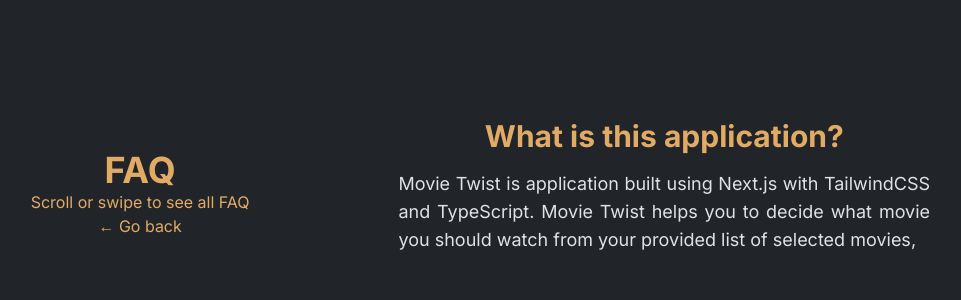
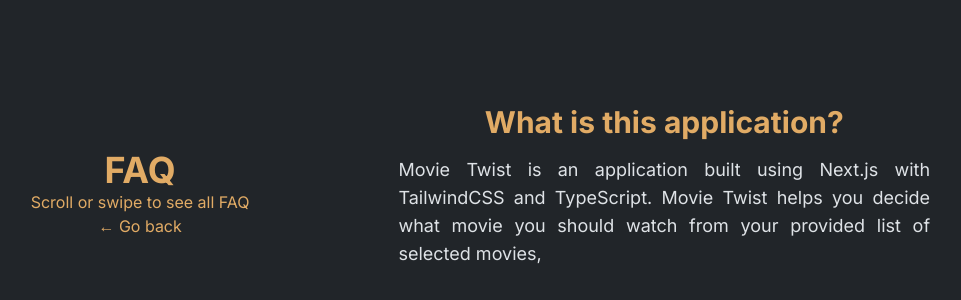
Before and after one commit to ognjeeen/movie-twist, a Next.js app: page /faq in a window 1280 px wide. Shown: the part 214-514 px from the top of the page, without its empty margins (217-1178 px from the left). Built offline with nearby package versions, Linux system fonts and the light colour scheme.

Commit message:
fixed faq text typo

```diff
--- a/components/FAQSection.tsx
+++ b/components/FAQSection.tsx
@@ -12,24 +12,24 @@
   {
     question: 'What is this application?',
     answer:
-      'Movie Twist is application built using Next.js with TailwindCSS and TypeScript. Movie Twist helps you to decide what movie you should watch from your provided list of selected movies,',
+      'Movie Twist is an application built using Next.js with TailwindCSS and TypeScript. Movie Twist helps you decide what movie you should watch from your provided list of selected movies,',
   },
   {
     question: 'How do I use this application?',
-    answer: `You can use this application by searching movies (using their full name) and adding them to selected list. When you find a movie you want to add in selected list, just click on it and it will be automatically selected. After that, all you have to do is click on 'Random Movie' button. After that just wait for application to give you random movie from list that you created,`,
+    answer: `You can use this application by searching for movies (using their full name) and adding them to the selected list. When you find a movie you want to add to the selected list, just click on it and it will be automatically selected. After that, all you have to do is click on the 'Random Movie' button and wait for the application to give you a random movie from the list you created,`,
   },
   {
     question: 'Is Movie Twist only available for movies?',
     answer:
-      'No. With Movie Twist you can also search for short movies, anime series as well as anime movies. ',
+      'No. With Movie Twist, you can also search for tv series, short movies, anime series, as well as anime movies.',
   },
   {
     question: 'What is anime mode?',
-    answer: `Well, you need to try it out and see for yourself :). Maybe it will spawn emo girl or boy next to you if you turn this option on. Jokes aside, it's just a theme :),`,
+    answer: `Well, you need to try it out and see for yourself :). Maybe it will spawn an emo girl or boy next to you if you turn this option on. Jokes aside, it's just a theme :),`,
   },
   {
     question: 'Can I give contribution to Movie Twist?',
-    answer: `Yes! Any help is really appreciated. You can help me in two ways, first way is to help me with development and the second way is to help me in terms of donations. I would say to buy me a coffee only if you find this application useful ;). In either way, you can contact me on Discord at M0xei (m0xei) or you can buy me a coffee at <a href="https://ko-fi.com/ognjeeen" target="_blank" rel="noopener noreferrer" style="color: #e1ab65; font-weight:bold">Ko-fi</a>. My main priority is to upgrade API so it can support more request per day, that cost from 1-25€ per month.`,
+    answer: `Yes! Any help is really appreciated. You can help me in two ways: first, by assisting with development, and second, through donations. I would say to buy me a coffee only if you find this application useful ;). In either case, you can contact me on Discord at M0xei (m0xei) or buy me a coffee at <a href="https://ko-fi.com/ognjeeen" target="_blank" rel="noopener noreferrer" style="color: #e1ab65; font-weight:bold">Ko-fi</a>. My main priority is to upgrade the API so it can support more requests per day, which costs from 1-25€ per month.`,
   },
 ];
 
```
